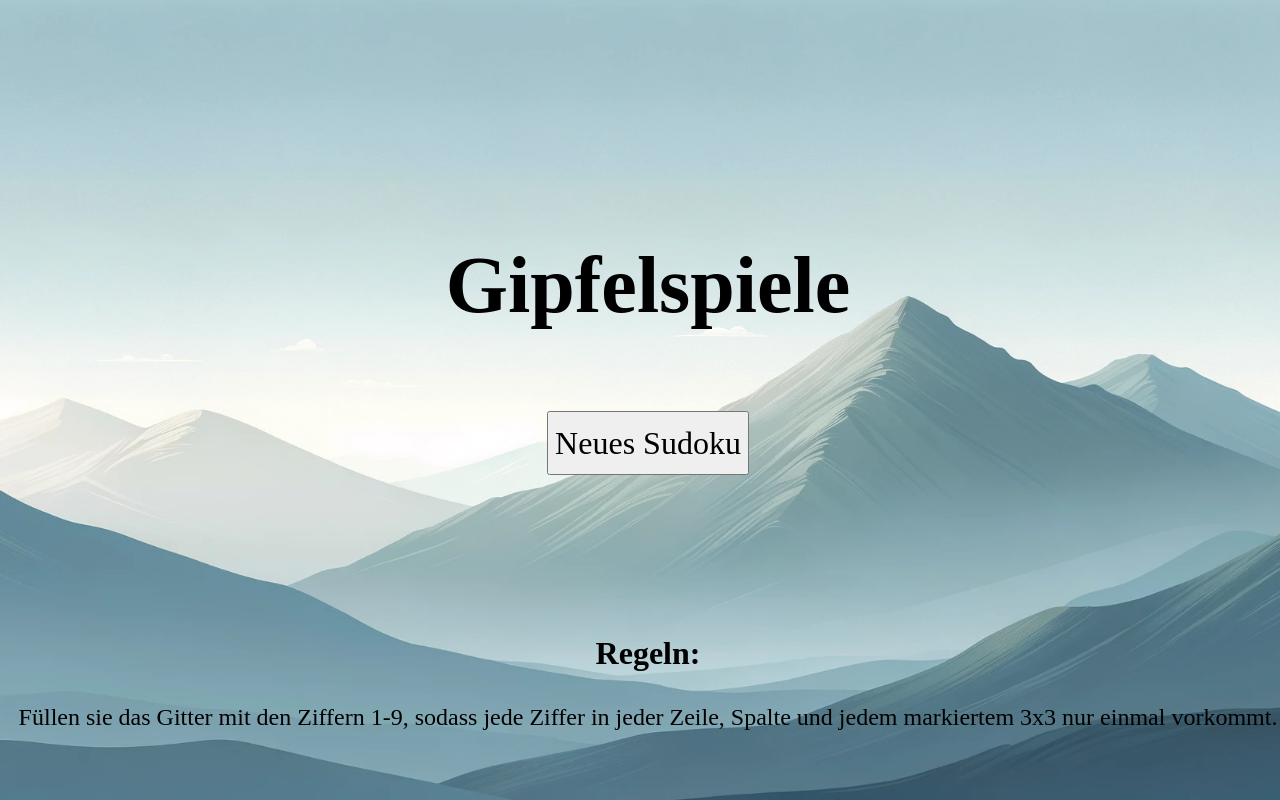
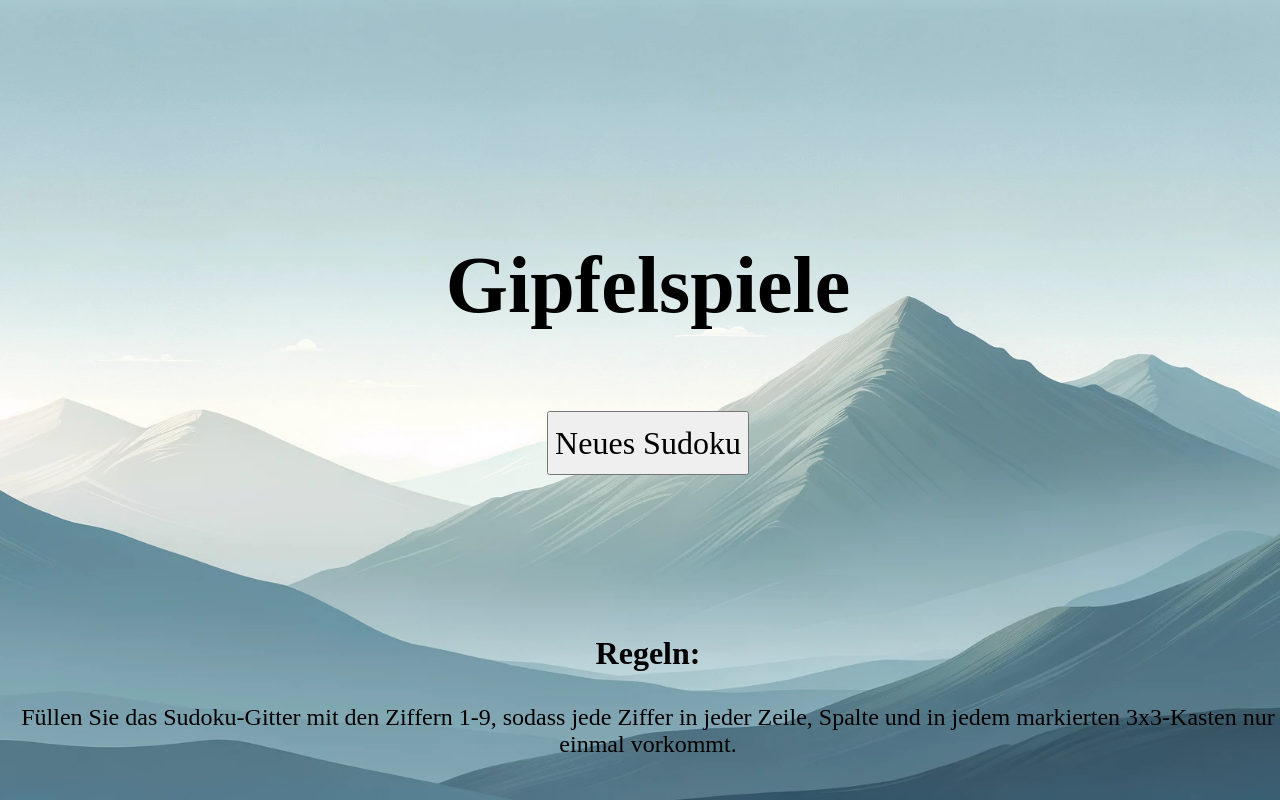
Before and after one commit to quinnbenjamin/gipfelspiele, a plain HTML site: page index.html in a window 1280 px wide. Drawn offline with Linux system fonts and the light colour scheme.

Commit message:
Update index.html
Text Regeln: Grammatik

```diff
--- a/index.html
+++ b/index.html
@@ -10,7 +10,7 @@
     <button type="button" onclick="play()">Neues Sudoku</button>
     <h3>Regeln: </h3>
     <p>
-      Füllen sie das Gitter mit den Ziffern 1-9, sodass jede Ziffer in jeder Zeile, Spalte und jedem markiertem 3x3 nur einmal vorkommt.
+      Füllen Sie das Sudoku-Gitter mit den Ziffern 1-9, sodass jede Ziffer in jeder Zeile, Spalte und in jedem markierten 3x3-Kasten nur einmal vorkommt.
     </p>
     <script src="scripts/generate.js"></script>
     <script src="scripts/script.js"></script>
```
